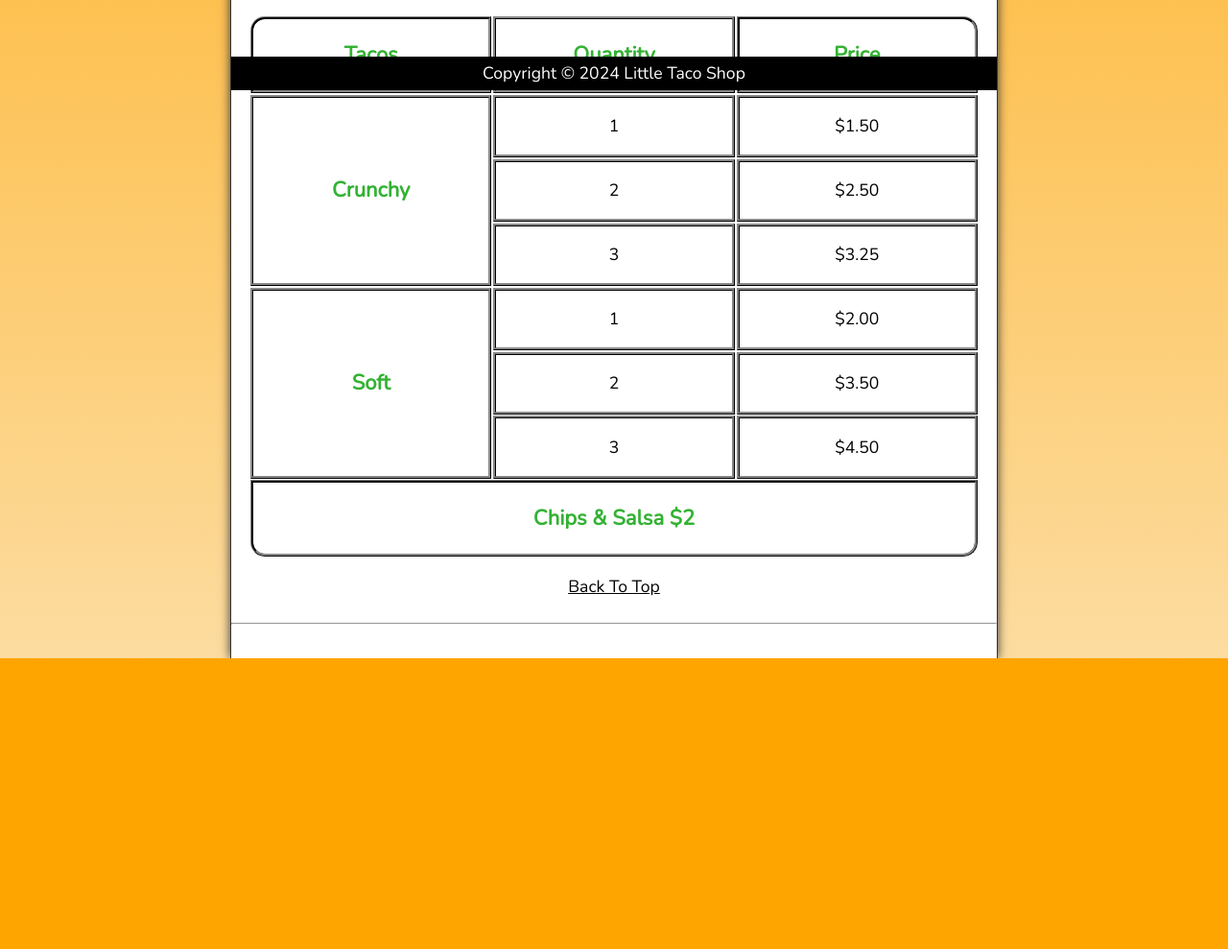
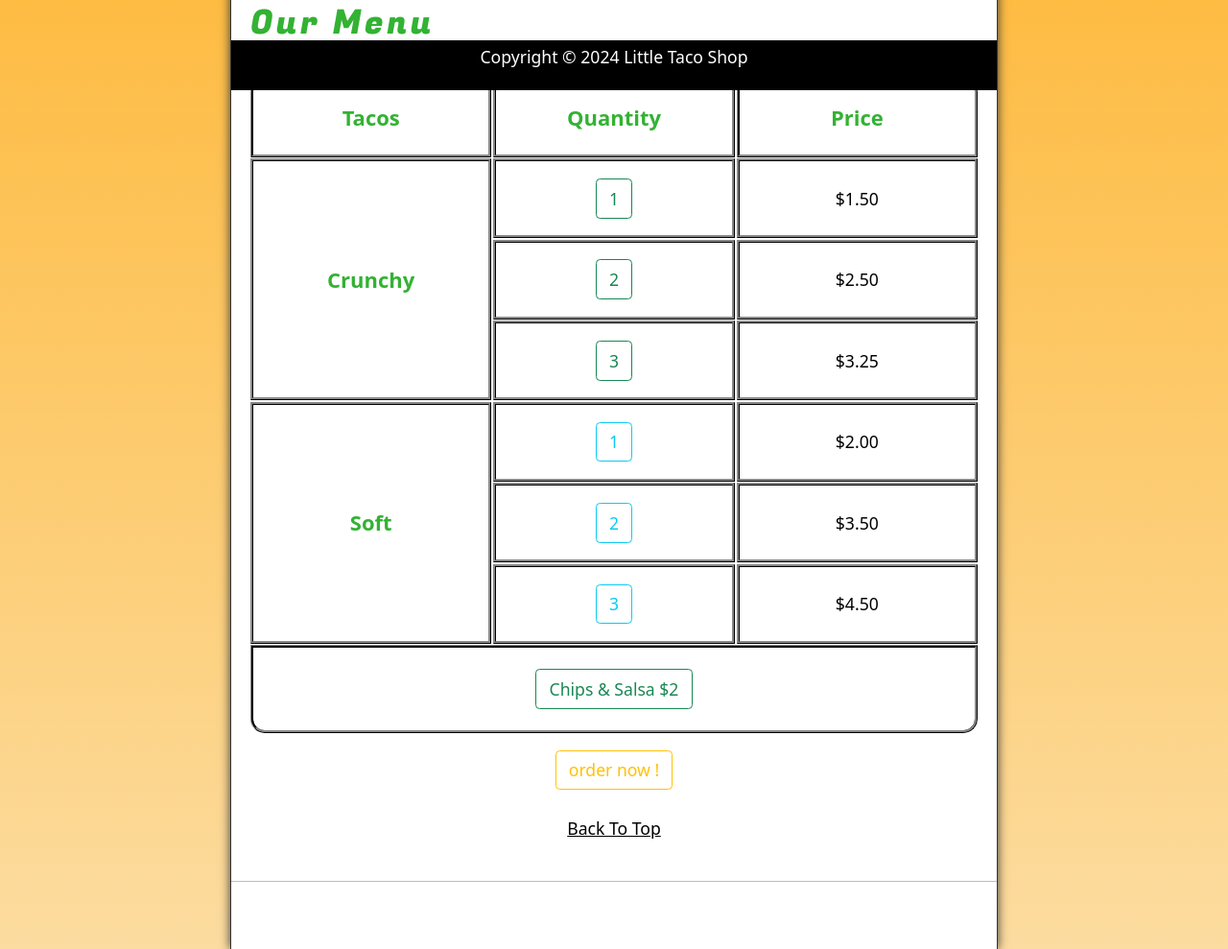
Before and after one commit to YashBehera/FoodCart, a plain HTML site: page index.html in a window 1280 px wide. Shown: the part 706-1695 px from the top of the page at 96% size. Before the commit the page ends 1392 px from the top, so only its background shows below. Drawn offline with nearby package versions, Linux system fonts and the light colour scheme.

Commit message:
Buttons functionality added by DeveloperChinmaya

```diff
--- a/index.html
+++ b/index.html
@@ -8,6 +8,7 @@
     <meta name="description" content="The official website for The Little Taco Shop">
     <title>The Little Taco Shop</title>
     <link rel="icon" href="favicon.ico" type="image/x-icon">
+    <link href="https://cdn.jsdelivr.net/npm/bootstrap@5.0.2/dist/css/bootstrap.min.css" rel="stylesheet" integrity="sha384-EVSTQN3/azprG1Anm3QDgpJLIm9Nao0Yz1ztcQTwFspd3yD65VohhpuuCOmLASjC" crossorigin="anonymous">
     <link rel="stylesheet" href="style.css">
     <script src="main.js" defer></script>
 </head>
@@ -62,41 +63,48 @@
                         <th class="menu__item menu__cr" scope="row" rowspan="3">
                             Crunchy
                         </th>
-                        <td class="menu__item">1</td>
+                        <td class="menu__item"><button type="button"  class="btn btn-outline-success">1</button></td>
                         <td class="menu__item">$1.50</td>
                     </tr>
                     <tr>
-                        <td class="menu__item">2</td>
+                        <td class="menu__item"><button type="button"  class="btn btn-outline-success">2</button></td>
                         <td class="menu__item">$2.50</td>
                     </tr>
                     <tr>
-                        <td class="menu__item">3</td>
+                        <td class="menu__item"><button type="button"  class="btn btn-outline-success">3</button></td>
                         <td class="menu__item">$3.25</td>
                     </tr>
                     <tr>
                         <th class="menu__item menu__sf" scope="row" rowspan="3">
                             Soft
                         </th>
-                        <td class="menu__item">1</td>
+                        <td class="menu__item"><button type="button"  class="btn btn-outline-info">1</button></td>
                         <td class="menu__item">$2.00</td>
                     </tr>
                     <tr>
-                        <td class="menu__item">2</td>
+                        <td class="menu__item"><button type="button"  class="btn btn-outline-info">2</button></td>
                         <td class="menu__item">$3.50</td>
                     </tr>
                     <tr>
-                        <td class="menu__item">3</td>
+                        <td class="menu__item"><button type="button"  class="btn btn-outline-info">3</button></td>
                         <td class="menu__item">$4.50</td>
                     </tr>
                 </tbody>
                 <tfoot>
                     <tr>
                         <td class="menu__item menu__cs" colspan="3">
-                            Chips &amp; Salsa $2
+                            <button type="button" id="salsabtn" class="btn btn-outline-success">Chips &amp; Salsa $2</button>
                         </td>
                     </tr>
                 </tfoot>
             </table>
+            <div id="orderdiv">
+                <button type="button" id="orderbtn" class="btn btn-outline-warning">order now !</button>
+            </div>
+            <br>
+            <div id="totaltab">
+                Your Total is $ <span id="tval"></span>
+            </div>
 
             <p class="center">
                 <a href="#">Back To Top</a>
@@ -112,4 +120,6 @@
     </footer>
 </body>
 
+
+
 </html>
--- a/main.js
+++ b/main.js
@@ -2,3 +2,51 @@ const year = document.getElementById("year")
 const thisYear = new Date().getFullYear()
 year.setAttribute("datetime", thisYear)
 year.textContent = thisYear
+
+/*Buttons functionality added by DeveloperChinmaya */
+
+let total = 0;
+let crunchybuttons = document.getElementsByClassName("btn btn-outline-success");
+let softbuttons = document.getElementsByClassName("btn btn-outline-info");
+let totaltab = document.getElementById("totaltab");
+let tval = document.getElementById("tval");
+
+for (let i = 0; i < crunchybuttons.length; i++) {
+    crunchybuttons[i].addEventListener('click', (e) => {
+        if (e.target.innerHTML == "1") {
+            total += 1.5;
+        }
+        if (e.target.innerHTML == "2") {
+            total += 2.5;
+        }
+        if (e.target.innerHTML == "3") {
+            total += 3.25;
+        }
+    });
+}
+
+for (let i = 0; i < softbuttons.length; i++) {
+    softbuttons[i].addEventListener('click', (e) => {
+        if (e.target.innerHTML == "1") {
+            total += 2;
+        }
+        if (e.target.innerHTML == "2") {
+            total += 3.5;
+        }
+        if (e.target.innerHTML == "3") {
+            total += 4.5;
+        }
+    });
+}
+
+let salsa = document.getElementById("salsabtn");
+salsa.addEventListener('click', (e) => {
+    total += 2;
+});
+
+let order = document.getElementById("orderbtn");
+order.addEventListener('click', function() {
+    totaltab.style.display = 'flex';
+    tval.innerHTML = total;
+    total = 0;
+});
--- a/style.css
+++ b/style.css
@@ -370,3 +370,15 @@ tfoot td {
         font-size: 125%;
     }
 }
+
+/*Changes made by DeveloperChinmaya*/
+
+#orderdiv{
+    display: flex;
+    justify-content: center;
+}
+
+#totaltab{
+    display: none;
+    justify-content: center;
+}
```
